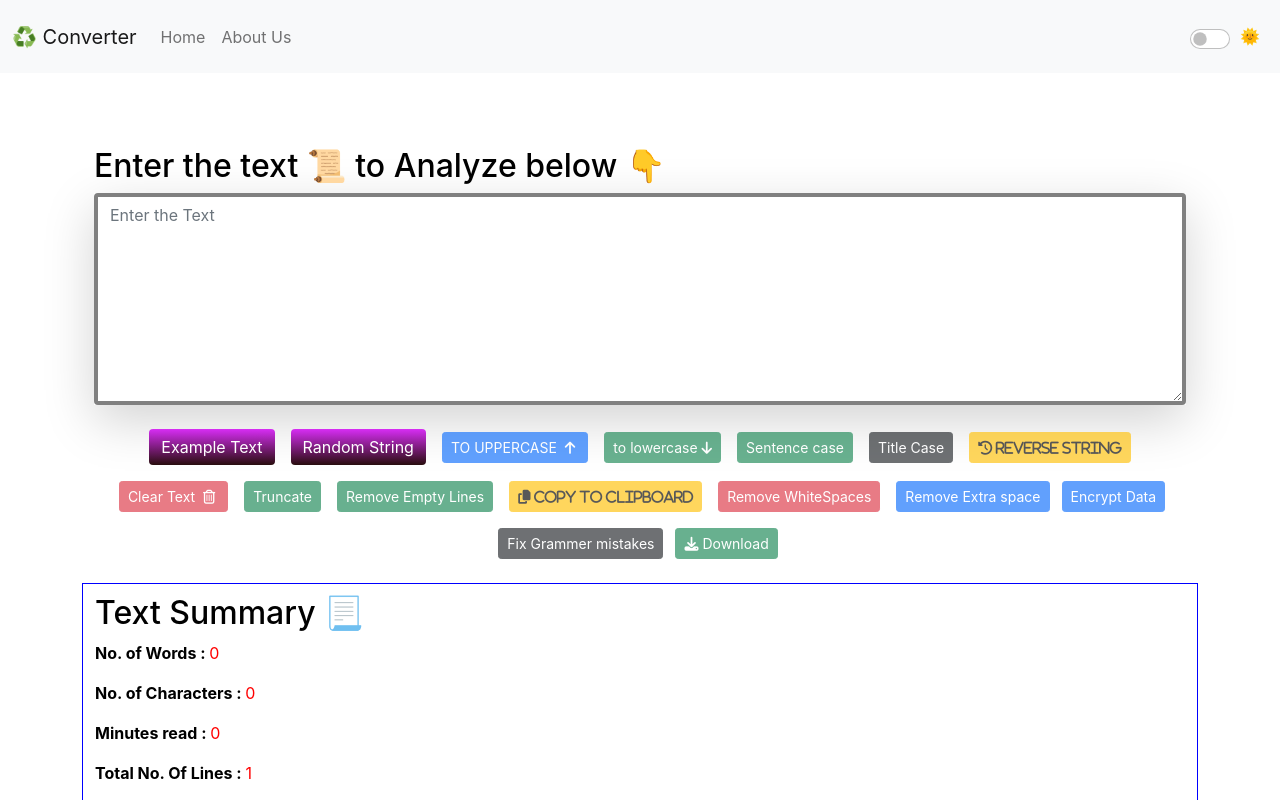
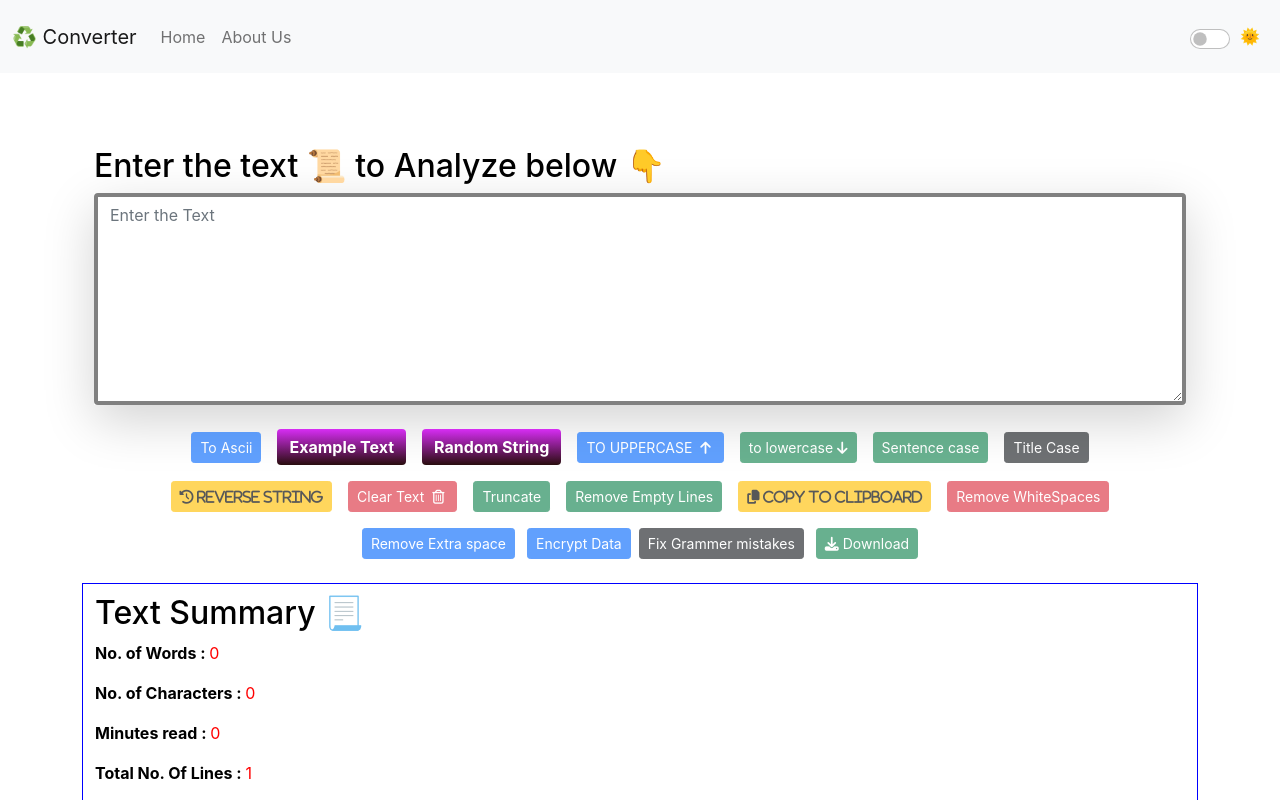
Before and after one commit to shubhamkumar5051/Convert-Case, a React (Create React App) app: page / in a window 1280 px wide. Shown: the top 800 px of the page. Built offline with nearby package versions, Linux system fonts and the light colour scheme.

Commit message:
added textform

```diff
--- /dev/null
+++ b/src/components/TextForm.css
@@ -0,0 +1,7 @@
+.btn-sty {
+    background-image: linear-gradient(#d72df4, #2a0707cf);
+    color: white;
+    border: none;
+    font-weight: bold;
+
+}
--- a/src/components/TextForm.js
+++ b/src/components/TextForm.js
@@ -1,5 +1,6 @@
 import React, { useState } from "react";
 import axios from "axios";
+import "./TextForm.css";
 export default function TextForm(props) {
   const [text, setText] = useState("");
   //   setText("hemlo");
@@ -35,7 +36,7 @@ export default function TextForm(props) {
     )
       props.showAlert("Text Cleared", "danger");
   };
-
+  //copy text
   const CopyText = () => {
     // var text = document.getElementById("myBox");
     //text.select();
@@ -43,6 +44,7 @@ export default function TextForm(props) {
     props.showAlert("Text Copied", "success");
   };
 
+  //handle extra space
   const handleExtraSpaces = () => {
     let newText = text.split(/[ ]+/);
     setText(newText.join(" "));
@@ -75,7 +77,7 @@ export default function TextForm(props) {
 
   //example logic
   const Example = () => {
-    const exampleString = `Welcome to String Converter..\nTo change the case of your text, paste it here and press the corresponding buttons below`;
+    const exampleString = `Welcome to String Converter..\n\nTo change the case of your text, paste it here and press the corresponding buttons below`;
     setText(exampleString);
     props.showAlert("Demo Example", "success");
   };
@@ -125,11 +127,25 @@ export default function TextForm(props) {
     setText(string);
   };
 
+  //remove total whitespaces
   const whiteSpaces = () => {
     let string = text;
     string = string.replace(/\s/g, "");
     setText(string);
   };
+
+  //string to ascii
+  const toAscii = () => {
+    let str = text;
+    let arr = [];
+    let j = 0;
+    for (let i = 0; i < str.length; i++) {
+      arr[j] = str.charCodeAt(i);
+      j++;
+    }
+    setText(arr);
+  };
+
   // download feature
   function download(filename = "string-converter.txt") {
     const mySentence = text;
@@ -147,6 +163,7 @@ export default function TextForm(props) {
     document.body.removeChild(element);
     props.showAlert("Downloading...", "success");
   }
+
   //encrypt
   const Encrypt = () => {
     var str = text;
@@ -213,26 +230,25 @@ export default function TextForm(props) {
           <div className="row">
             <div className="col text-center">
               <button
+                disabled={text.length === 0}
+                type="button"
+                className="btn btn-primary btn-sm mx-2 my-2"
+                onClick={toAscii}
+              >
+                To Ascii
+              </button>
+              <button
                 // style={{ backgroundColor: "#0a8a7e", borderColor: "#0a8a7e" }}
-                style={{
-                  backgroundImage: "linear-gradient(#d72df4 ,#2a0707cf)",
-                  color: "white",
-                  border: "none",
-                }}
+
                 type="button"
-                className="btn btn-dark mx-2 my-2"
+                className="btn btn-dark mx-2 my-2 btn-sty"
                 onClick={Example}
               >
                 Example Text
               </button>
               <button
-                style={{
-                  backgroundImage: "linear-gradient(#d72df4 ,#2a0707cf)",
-                  color: "white",
-                  border: "none",
-                }}
                 type="button"
-                className="btn btn-dark mx-2 my-2"
+                className="btn btn-dark mx-2 my-2 btn-sty"
                 onClick={randomString}
               >
                 Random String
@@ -365,6 +381,7 @@ export default function TextForm(props) {
         <div className="row">
           <div className="column">
             <h2 style={{ paddingTop: "10px" }}>Text Summary 📃</h2>
+
             <p style={{ color: props.mode === "light" ? "red" : "#f05f2a" }}>
               <strong
                 style={{ color: props.mode === "light" ? "black" : "white" }}
```
Also changed, not shown: src/components/Navbar.js (line endings or trailing spaces).
